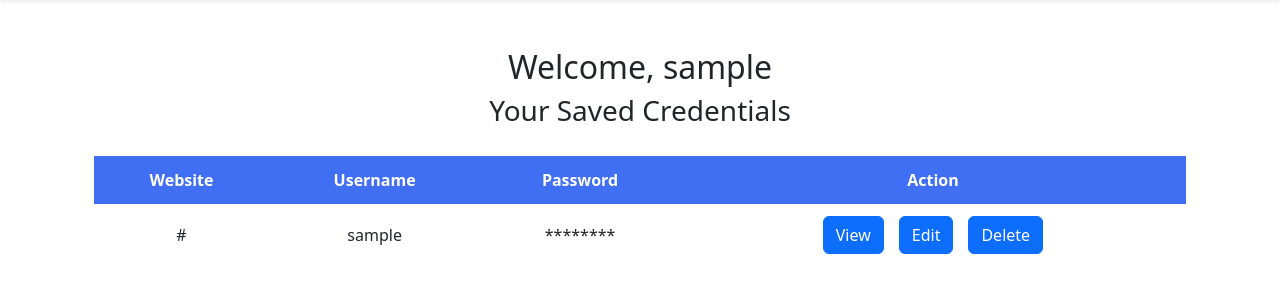
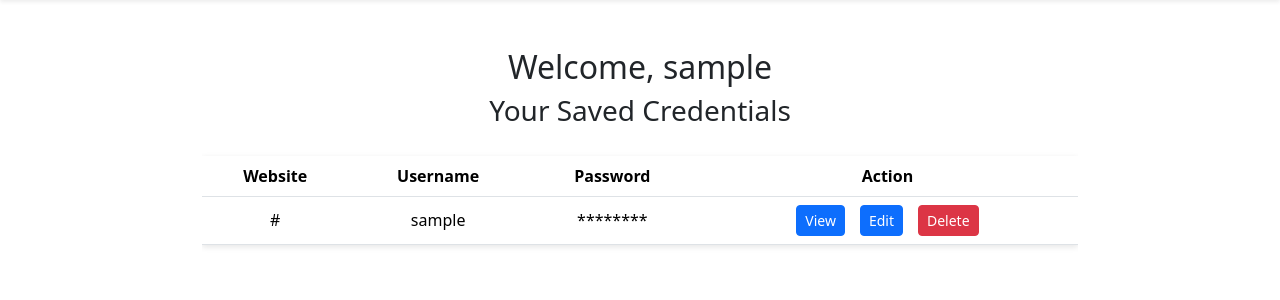
Before and after one commit to vedasm/AuthGuard, a Flask app: page / in a window 1280 px wide. Shown: the part 62-362 px from the top of the page. Run offline with Flask 3, Linux system fonts and the light colour scheme; the visitor is signed in with stand-in values (Sample User, id 1); tables that the repository leaves empty hold one stand-in row (values such as "Sample post"); some libraries are stand-ins or nearby versions.

Commit message:
Refactor credentials table for better structure

```diff
--- a/templates/vault.html
+++ b/templates/vault.html
@@ -5,18 +5,21 @@ Vault
 {% endblock %}
 
 {% block main %}
-<div class="container">
+<div class="container" style="max-width: 900px;">
     <h2>Welcome, {{ g.user['username'] }}</h2>
     <h3>Your Saved Credentials</h3>
     {% if credentials %}
         <div class="table-responsive">
-            <table>
+            <table class="table table-hover">
+                <thead>
                     <tr>
                         <th>Website</th>
                         <th>Username</th>
                         <th>Password</th>
                         <th>Action</th>
                     </tr>
+                </thead>
+                <tbody>
                     {% for cred in credentials %}
                         <tr>
                             <td>{{ cred['website'] }}</td>
@@ -27,15 +30,16 @@ Vault
                             </td>
                             <td>
                                 <div class="action-buttons">
-                                <button class="btn view-btn btn-primary">View</button>
-                                <a href="{{ url_for('update_credential', cred_id=cred['id']) }}" class="btn btn-primary">Edit</a>
-                                <form method="POST" action="{{ url_for('delete_credential', cred_id=cred['id']) }}" onsubmit="return confirm('Are you sure you want to delete this credential?');">
-                                    <button type="submit" class="btn btn-primary">Delete</button>
+                                    <button class="btn btn-sm btn-primary view-btn">View</button>
+                                    <a href="{{ url_for('update_credential', cred_id=cred['id']) }}" class="btn btn-sm btn-primary">Edit</a>
+                                    <form method="POST" action="{{ url_for('delete_credential', cred_id=cred['id']) }}" style="display: inline;" onsubmit="return confirm('Are you sure you want to delete this credential?');">
+                                        <button type="submit" class="btn btn-sm btn-danger">Delete</button>
                                     </form>
                                 </div>
                             </td>
                         </tr>
                     {% endfor %}
+                </tbody>
             </table>
         </div>
     {% else %}
```
Lines whose indentation alone changed are shown as unchanged.
